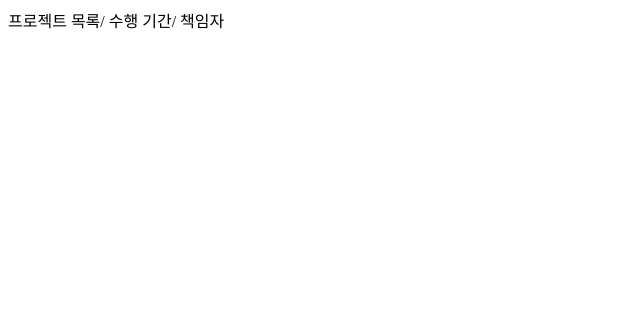
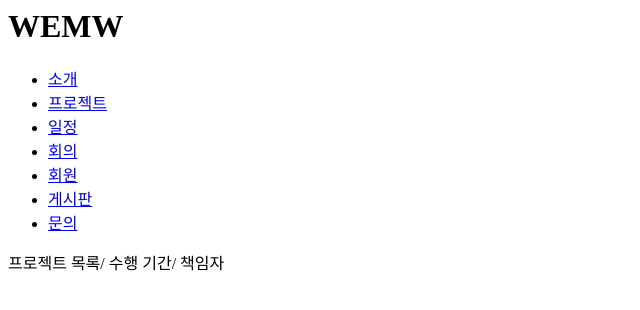
Before and after one commit to MadJangE00/WemeManager, a plain HTML site: page project.html in a window 1280 px wide. Shown: the whole page, without its empty margins (0-640 px from the left). Drawn offline with Linux system fonts and the light colour scheme.

Commit message:
base change

```diff
--- a/project.html
+++ b/project.html
@@ -1,8 +1,15 @@
-<!DOCTYPE html>
-<html>
-
-<head>
-</head>
+<h1 href="index.html">WEMW</h1>
+<p>
+  <ul>
+    <li><a href="intro.html">소개</a></li>
+    <li><a href="project.html">프로젝트</a></li>
+    <li><a href="schedule.html">일정</a></li>
+    <li><a href="meeting.html">회의</a></li>
+    <li><a href="member.html">회원</a></li>
+    <li><a href="board.html">게시판</a></li>
+    <li><a href="help.html">문의</a></li>
+  </ul>
+</p>
 <body>
 
 프로젝트 목록/ 수행 기간/ 책임자
```
Also changed, not shown: board.html (+13 -0 lines), help.html (+13 -0 lines), index.html (+1 -1 lines), intro.html (+14 -0 lines), meeting.html (+16 -2 lines), member.html (+14 -1 lines), schedule.html (+16 -2 lines).
